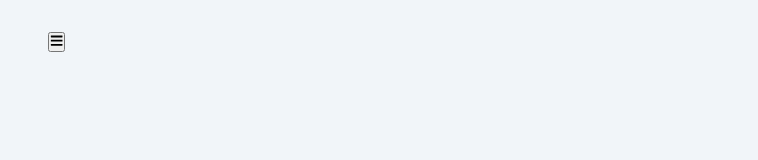
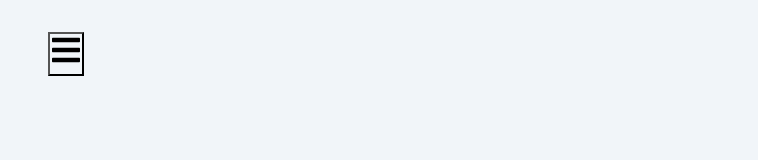
Before and after one commit to isnendyankp/sideBar, a React (Vite) app: page / in a window 1280 px wide. Shown: the top 160 px of the page, without its empty margins (0-758 px from the left). Built offline with nearby package versions, Linux system fonts and the light colour scheme.

Commit message:
styling 2rem fontsize & trans background@sidebar-toggle

```diff
--- a/src/index.css
+++ b/src/index.css
@@ -270,5 +270,6 @@ main {
   position: fixed;
   top: 2rem;
   left: 3rem;
-
+  font-size: 2rem;
+  background: transparent;
 }
```
